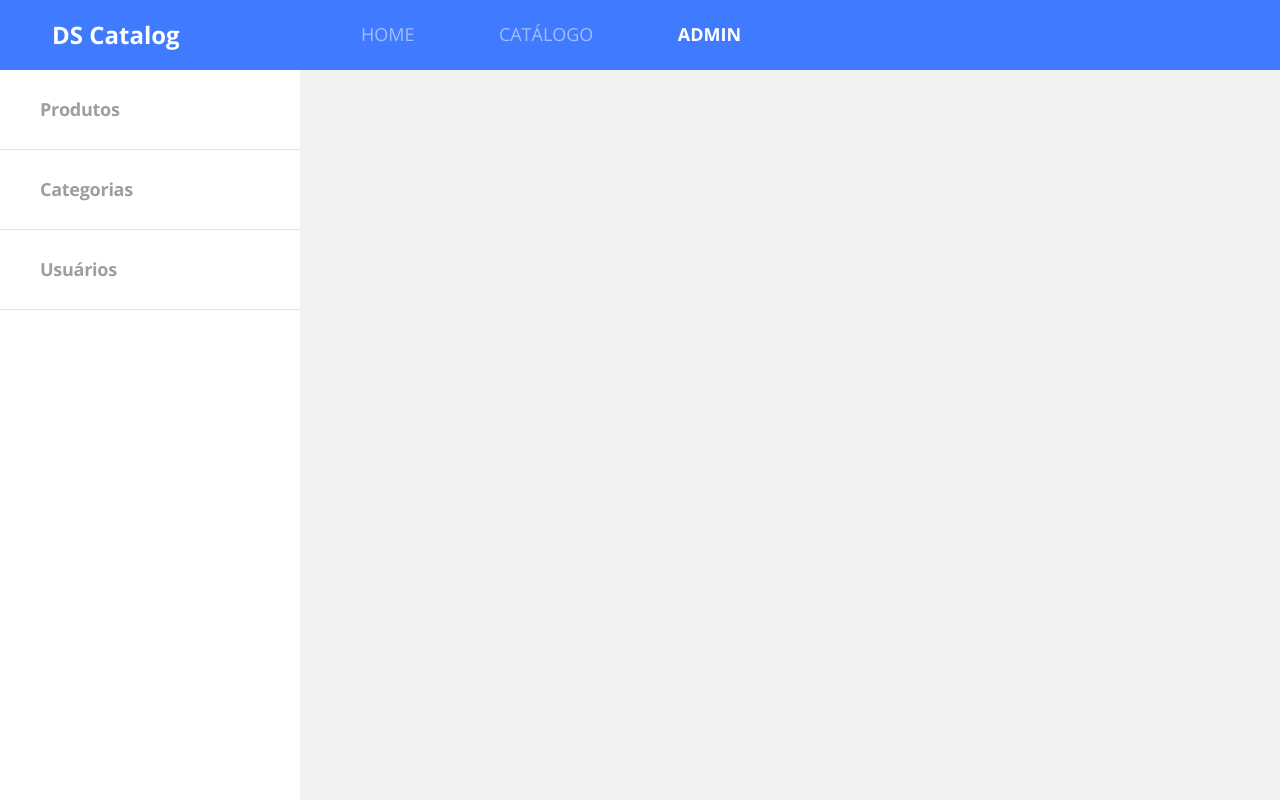
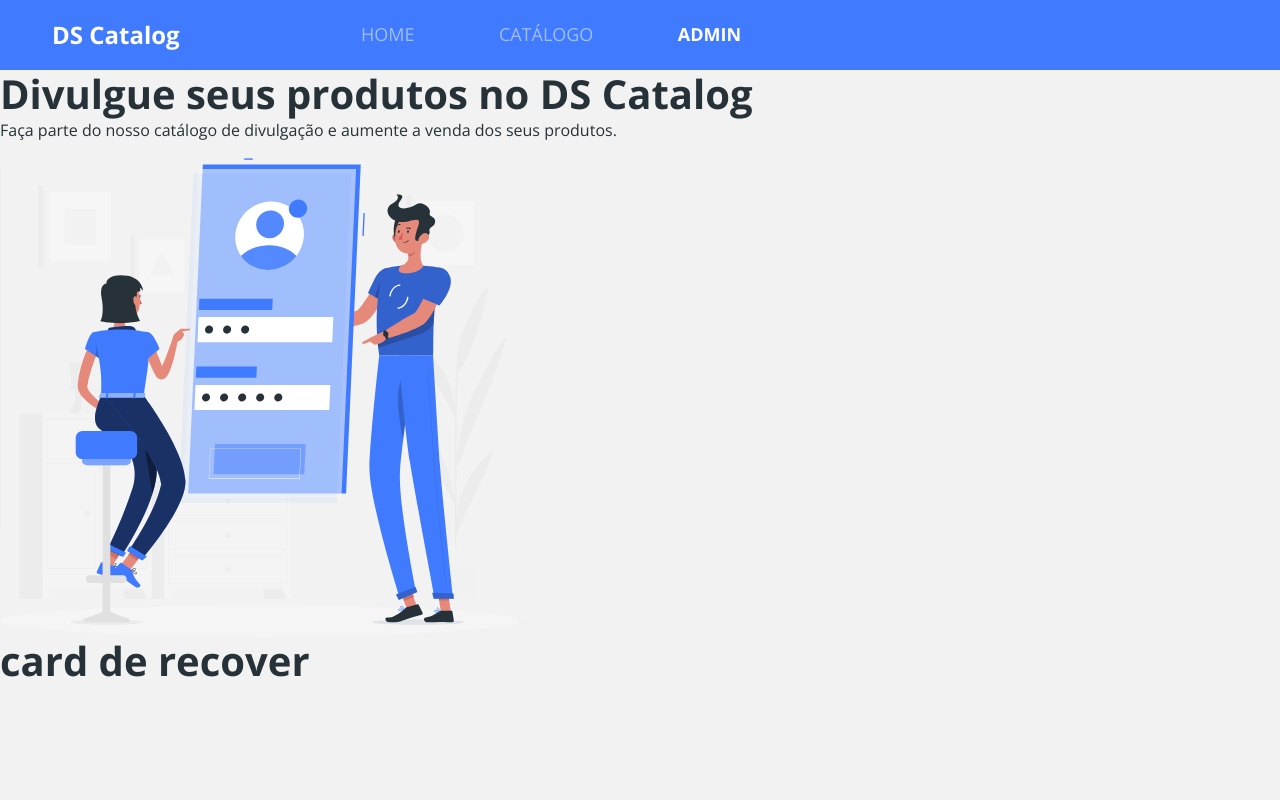
Before and after one commit to zedaoxd/dscatalog, a React (Create React App) app in the folder frontend/: page /admin/auth/recover in a window 1280 px wide. Built offline with nearby package versions, Linux system fonts and the light colour scheme; no server answers.

Commit message:
auth routes

```diff
--- a/frontend/src/Routes.tsx
+++ b/frontend/src/Routes.tsx
@@ -1,5 +1,6 @@
 import Navbar from 'components/Navbar';
 import Admin from 'pages/Admin';
+import Auth from 'pages/Admin/Auth';
 import Catalog from 'pages/Catalog';
 import Home from 'pages/Home';
 import ProductDetails from 'pages/ProductDetails';
@@ -18,6 +19,9 @@
       <Route path="/products/:productId">
         <ProductDetails />
       </Route>
+      <Route path="/admin/auth" >
+        <Auth />
+      </Route>
       <Redirect from="/admin" to="/admin/products" exact />
       <Route path="/admin">
         <Admin />
--- /dev/null
+++ b/frontend/src/pages/Admin/Auth/index.tsx
@@ -0,0 +1,30 @@
+import { ReactComponent as AuthImage } from 'assets/images/auth-image.svg';
+import { Redirect, Route, Switch } from 'react-router-dom';
+
+const Auth = () => {
+    return (
+        <div className="auth-container">
+            <div className="auth-banner-container">
+                <h1>Divulgue seus produtos no DS Catalog</h1>
+                <p>Faça parte do nosso catálogo de divulgação e aumente a venda dos seus produtos.</p>
+                <AuthImage />
+            </div>
+            <div className="auth-form-container">
+                <Switch>
+                    <Redirect from="/admin/auth" to="/admin/auth/login" exact/>
+                    <Route path="/admin/auth/login">
+                        <h1>card de login</h1>
+                    </Route>
+                    <Route path="/admin/auth/signup">
+                        <h1>card de signup</h1>
+                    </Route>
+                    <Route path="/admin/auth/recover">
+                        <h1>card de recover</h1>
+                    </Route>
+                </Switch>
+            </div>
+        </div>
+    );
+};
+
+export default Auth;
```
Also changed, not shown: frontend/src/assets/images/auth-image.svg (added).
